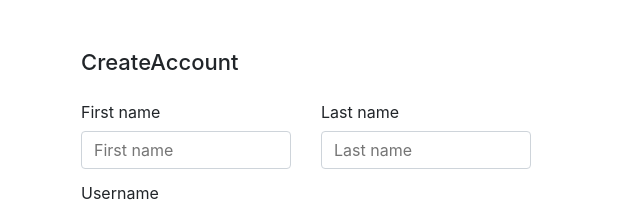
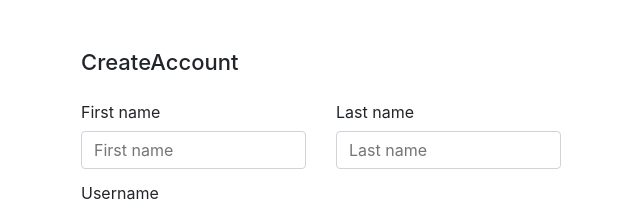
Before and after one commit to tuxrace/react-ad-login, a React (Create React App) app: page /#/create in a window 1280 px wide. Shown: the top 210 px of the page, without its empty margins (319-959 px from the left). Built offline with nearby package versions, Linux system fonts and the light colour scheme.

Commit message:
Flex spacing on create screen

```diff
--- a/src/components/CreateAccount/CreateAccount.tsx
+++ b/src/components/CreateAccount/CreateAccount.tsx
@@ -48,11 +48,11 @@ const CreateAccount: React.FC<{ setCreate: Dispatch<SetStateAction<boolean>> }>
         <div className="row margin-t-6">
             <form className="form" ref={formRef}>
                 <h1 className="col-12 title title-margin">CreateAccount</h1>
-                <div className="col-12 row">
-                    <div className="col-6">
+                <div className="col-12 d-flex">
+                    <div className="col-6 pl-0">
                         <InputText id="firstName" label="First name" message="Please enter your first name" required />
                     </div>
-                    <div className="col-6">
+                    <div className="col-6 pr-0">
                         <InputText id="lasttName" label="Last name" message="Please enter your last name"required />
                     </div>
                 </div>
```
